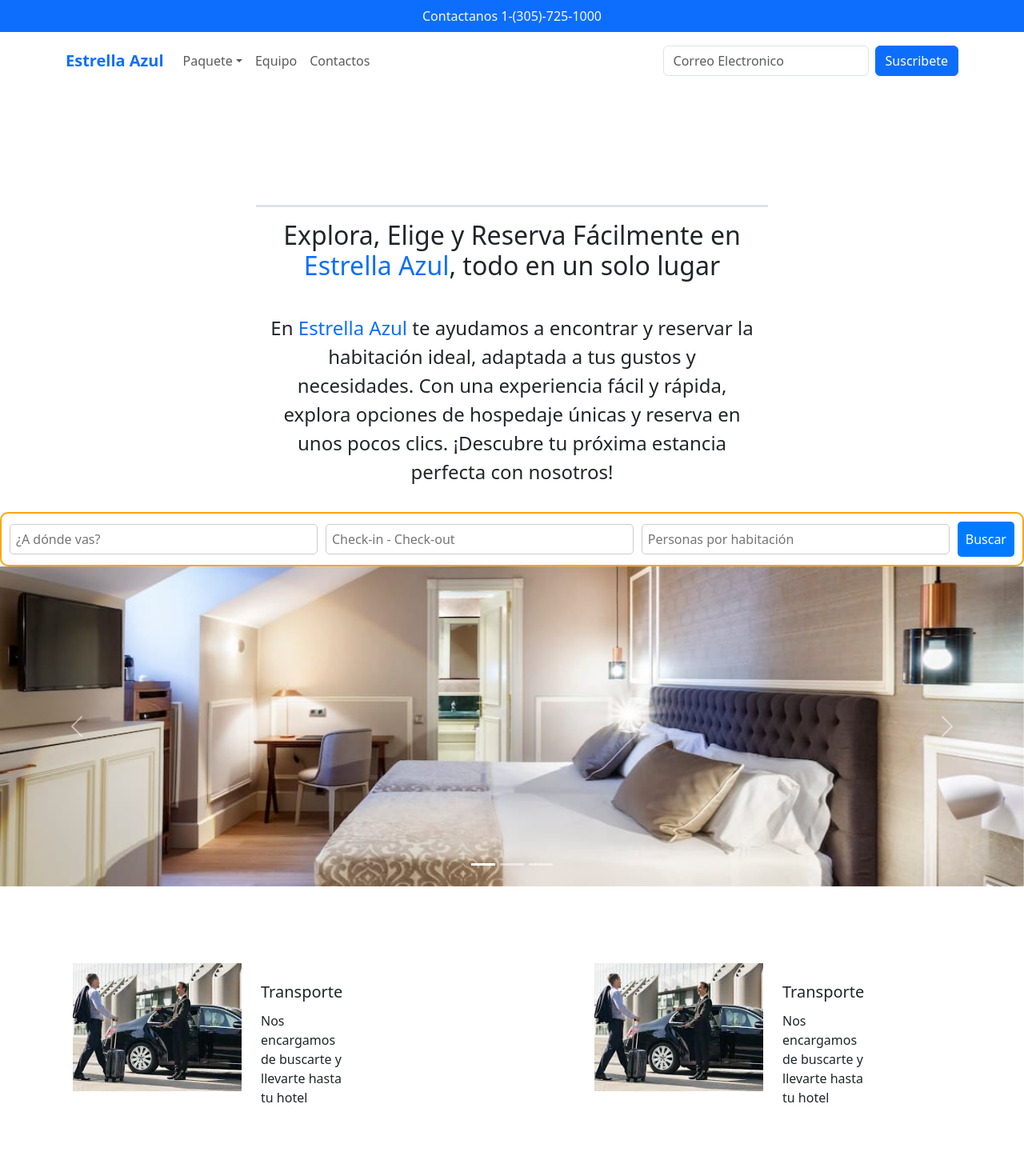
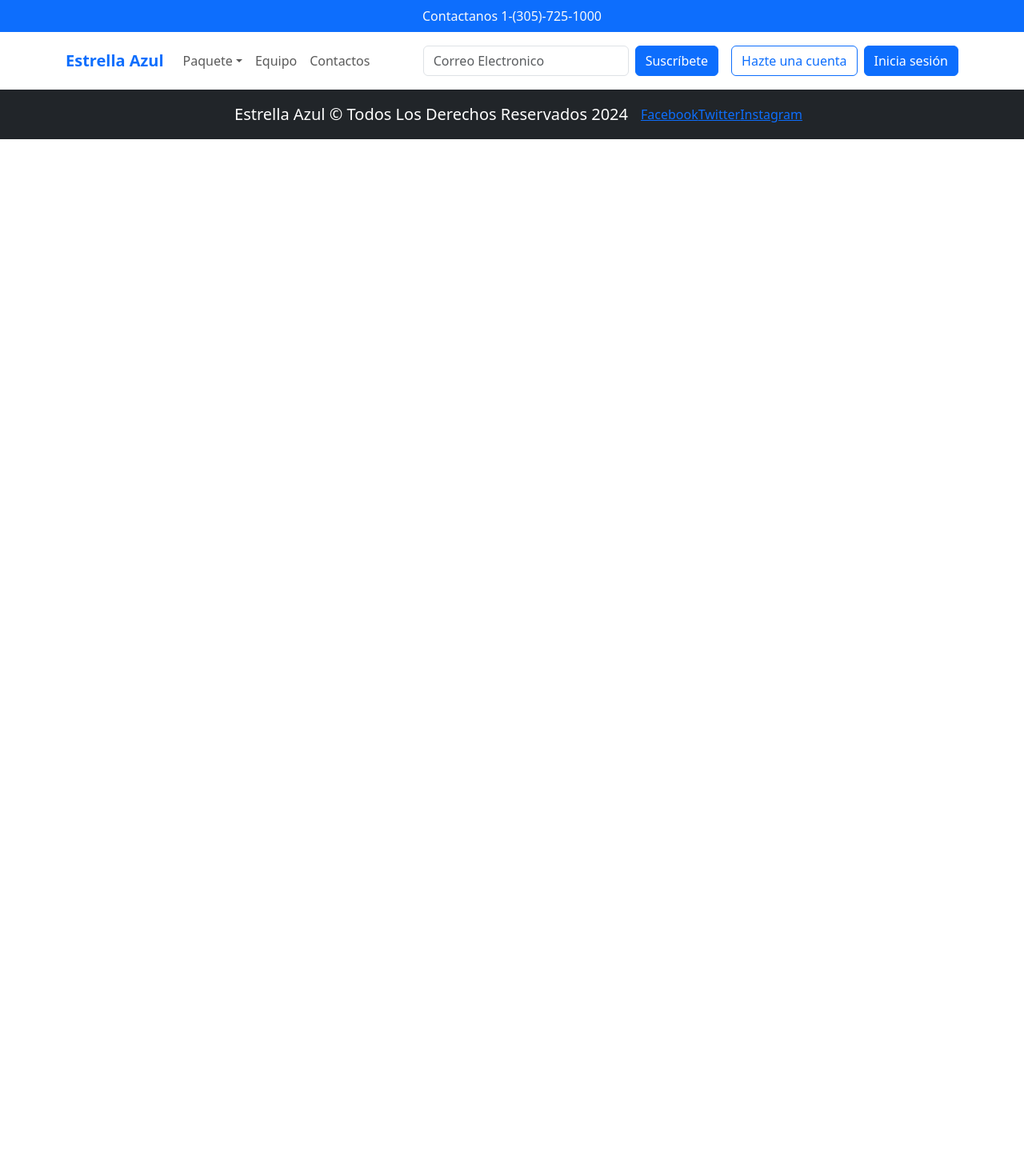
Before and after one commit to LucasIsac/Trabajo-Final---Prog, a React (Vite) app: page / in a window 1280 px wide. Shown: the top 1470 px of the page at 80% size. After the commit the page ends 800 px from the top, so only its background shows below. Built offline with nearby package versions, Linux system fonts and the light colour scheme.

Commit message:
Se agrego Cartas.jsx

```diff
--- a/package.json
+++ b/package.json
@@ -12,7 +12,8 @@
   "dependencies": {
     "bootstrap": "^5.3.3",
     "react": "^18.3.1",
-    "react-dom": "^18.3.1"
+    "react-dom": "^18.3.1",
+    "react-router-dom": "^6.28.0"
   },
   "devDependencies": {
     "@eslint/js": "^9.13.0",
--- a/src/App.jsx
+++ b/src/App.jsx
@@ -1,69 +1,29 @@
-import "bootstrap/dist/css/bootstrap.min.css";
-import "bootstrap/dist/js/bootstrap.bundle.min.js";
-import './components/Carousel.css';
+
+import { BrowserRouter as Router, Route, Routes } from "react-router-dom";
+import HomePage from "./Pages/HomePage";
+import Paquetes from "./Pages/Paquetes";
 
 import Header from "./components/Header";
-import Navbar from "./components/Navbar";
-import Carousel from "./components/Carousel";
+import Navbar from "./components/Navbar"
 import Footer from "./components/Footer";
-import SearchBar from "./components/SearchBar";
-import ServiciosCarta from "./components/ServiciosCarta"
+
 
 function App() {
   return (
     <>
-      <Header />
-      <Navbar />
+     <Router>
+     <Header />
+     <Navbar />
+     <Routes>
 
-      <main className="mt-5 pt-5">
-      <section
-          className="d-flex flex-column justify-content-center align-items-center pt-5 text-center w-50 m-auto"
-          id="intro"
-        >
-          <h1 className="p-3 fs-2 border-top border-3">
-            Explora, Elige y Reserva Fácilmente en{" "}
-            <span className="text-primary">Estrella Azul</span>, todo en un solo
-            lugar
-          </h1>
-          <p className="p-3 fs-4">
-            En <span className="text-primary">Estrella Azul</span> te ayudamos a
-            encontrar y reservar la habitación ideal, adaptada a tus gustos y
-            necesidades. Con una experiencia fácil y rápida, explora opciones de
-            hospedaje únicas y reserva en unos pocos clics. ¡Descubre tu próxima
-            estancia perfecta con nosotros!
-          </p>
-        </section>
+      <Route path="/HomePage" element={<HomePage />}/>
+      <Route path="/Paquetes" element={<Paquetes />}/>
 
-        <SearchBar />
+     </Routes>
+     <Footer />
 
-        <Carousel />
+     </Router>
 
-        {/* Texto de Inicio */}
-
-
-        <div className="contaniner my-5">
-          <div className="row align-items-center">
-            <div className="col">
-              <ServiciosCarta
-                imagen="img/transporte.jfif"
-                alt="servicio1"
-                titulo="Transporte"
-                texto="Nos encargamos de buscarte y llevarte hasta tu hotel"
-              />
-            </div>
-            <div className="col">
-              <ServiciosCarta
-                imagen="img/transporte.jfif"
-                alt="servicio1"
-                titulo="Transporte"
-                texto="Nos encargamos de buscarte y llevarte hasta tu hotel"
-              />
-            </div>
-          </div>
-        </div>
-      </main>
-
-      <Footer />
     </>
   );
 }
--- a/src/Pages/Home.jsx
+++ b/src/Pages/HomePage.jsx
@@ -1,11 +1,16 @@
+import "bootstrap/dist/css/bootstrap.min.css";
+import "bootstrap/dist/js/bootstrap.bundle.min.js";
+import "../components/Carousel.css";
 
-const Home = () => {
+import SearchBar from "../components/SearchBar";
+import ServiciosCarta from "../components/ServiciosCarta"
+import Carousel from "../components/Carousel";
+import Cartas from "../components/Cartas";
+
+const HomePage = () => {
   return (
     <div>
-        <main className="mt-5 pt-5">
-        <Carousel />
-
-        {/* Texto de Inicio */}
+      <main className="mt-5 pt-5">
         <section
           className="d-flex flex-column justify-content-center align-items-center pt-5 text-center w-50 m-auto"
           id="intro"
@@ -23,6 +28,10 @@ const Home = () => {
             estancia perfecta con nosotros!
           </p>
         </section>
+
+        <SearchBar />
+
+        <Carousel />
 
         <div className="contaniner my-5">
           <div className="row align-items-center">
@@ -44,9 +53,11 @@ const Home = () => {
             </div>
           </div>
         </div>
+
+        <Cartas />
       </main>
     </div>
-  )
-}
+  );
+};
 
-export default Home
+export default HomePage;
--- /dev/null
+++ b/src/components/Carta.css
@@ -0,0 +1,72 @@
+.card {
+    display: flex;
+    border: 1px solid #ddd;
+    border-radius: 8px;
+    overflow: hidden;
+    width: 400px;
+    font-family: Arial, sans-serif;
+  }
+
+  .card-image {
+    width: 150px;
+    height: auto;
+    object-fit: cover;
+  }
+
+  .card-content {
+    padding: 16px;
+    flex: 1;
+  }
+
+  .card h2 {
+    font-size: 1.2em;
+    margin: 0;
+  }
+
+  .card-location {
+    font-size: 0.9em;
+    color: #555;
+  }
+
+  .recommended {
+    background-color: #f1c40f;
+    padding: 2px 8px;
+    font-size: 0.8em;
+    border-radius: 4px;
+  }
+
+  .card-footer {
+    display: flex;
+    justify-content: space-between;
+    margin-top: 10px;
+  }
+
+  .rating {
+    display: flex;
+    flex-direction: column;
+    align-items: flex-start;
+  }
+
+  .rating-score {
+    font-size: 1.5em;
+    color: #2ecc71;
+  }
+
+  .price {
+    text-align: right;
+  }
+
+  .availability-button {
+    background-color: #0071c2;
+    color: white;
+    border: none;
+    padding: 10px;
+    width: 100%;
+    cursor: pointer;
+    border-radius: 5px;
+    margin-top: 10px;
+  }
+
+  .availability-button:hover {
+    background-color: #005fa3;
+  }
--- /dev/null
+++ b/src/components/Cartas.jsx
@@ -0,0 +1,40 @@
+import "./Carta.css";
+
+const Cartas = () => {
+  return (
+    <div className='card'>
+        <img
+        src="img/Buenos Aires.jpg"
+        alt="Acogedor monoambiente"
+        className="card-image"
+      />
+      <div className="card-content">
+        <h2>Acogedor monoambiente La Plata centro</h2>
+        <div className="card-location">
+          <a href="https://maps.app.goo.gl/5CF4brW67XEiSHYz9">La Plata</a>
+          <span> · a 300 m del centro</span>
+        </div>
+        <span className="recommended">Recomendado para tu grupo</span>
+        <p>
+          <strong>Apartamento con balcón</strong><br />
+          Apartamento entero · 1 dormitorio · 1 sala de estar · 1 baño · 1 cocina · 36m²
+        </p>
+        <p>2 camas (1 doble, 1 doble grande)</p>
+        <div className="card-footer">
+          <div className="rating">
+            <span className="rating-score">9,8</span>
+            <span>Excepcional</span>
+            <small>(97 comentarios)</small>
+          </div>
+          <div className="price">
+            <span>$614.219</span>
+            <small>Incluye impuestos y cargos</small>
+          </div>
+        </div>
+        <button className="availability-button">Ver disponibilidad</button>
+      </div>
+    </div>
+  )
+}
+
+export default Cartas
--- a/src/components/Navbar.jsx
+++ b/src/components/Navbar.jsx
@@ -67,9 +67,14 @@ function Navbar() {
               placeholder="Correo Electronico"
             />
             <button className="btn btn-primary" type="button">
-              Suscribete
+              Suscríbete
             </button>
           </form>
+          {/* Agregar los botones de "Hazte una cuenta" e "Inicia sesión" */}
+          <div className="ms-3">
+            <button className="btn btn-outline-primary me-2">Hazte una cuenta</button>
+            <button className="btn btn-primary">Inicia sesión</button>
+          </div>
         </div>
       </div>
     </nav>
```
Also changed, not shown: public/img/habitacion1.webp (added), 1 other file (tests, documents, lock files or other folders).
